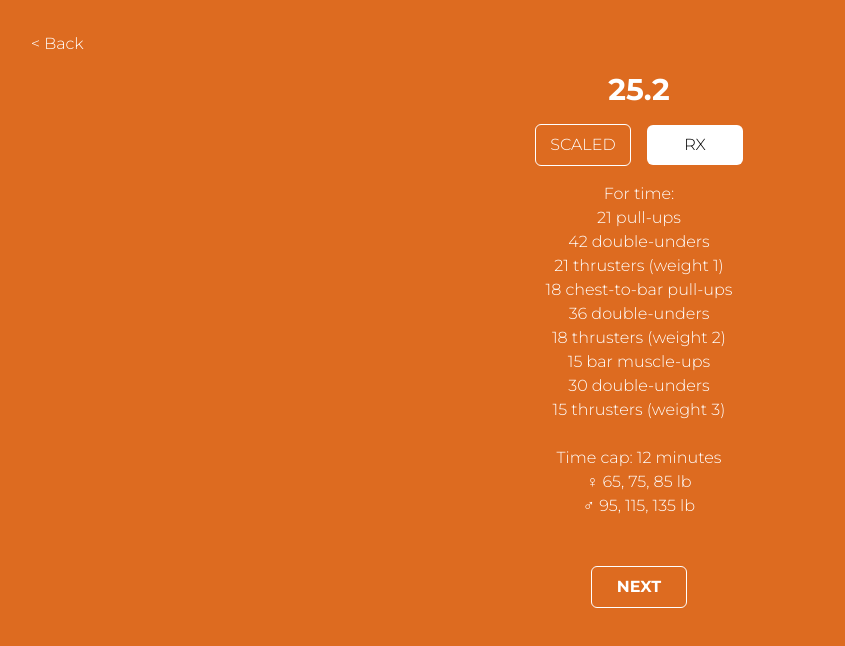
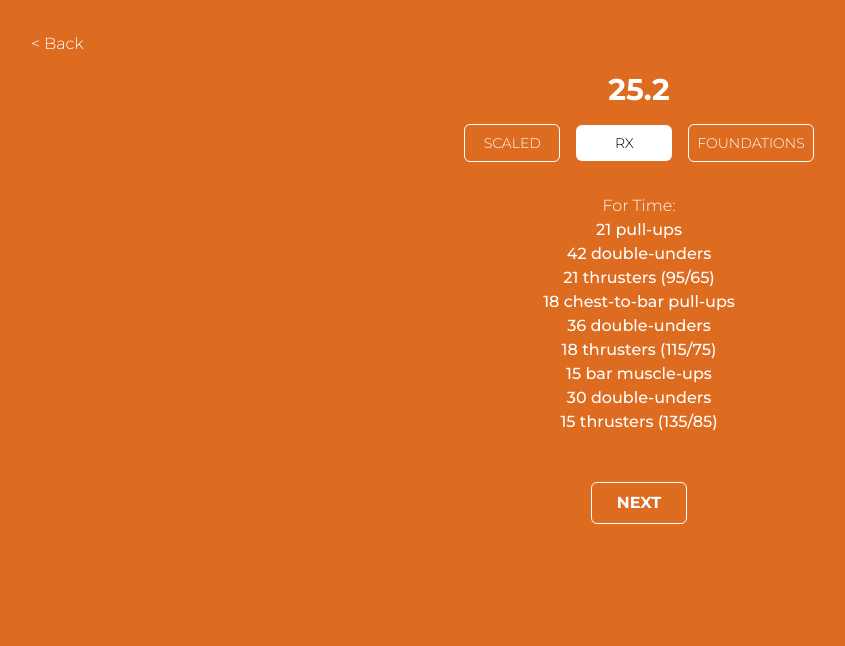
Before and after one commit to altomizawa/open2025, a Next.js app: page /252 in a window 1280 px wide. Shown: the top 646 px of the page, without its empty margins (1-846 px from the left). Built offline with nearby package versions, Linux system fonts and the light colour scheme.

Commit message:
feat: add foundations and clean up code

```diff
--- /dev/null
+++ b/app/252/exercises.js
@@ -0,0 +1,137 @@
+const rx = {
+  exercises: [
+    {
+      name: 'pull-ups',
+      reps: 21
+    },
+    {
+      name: 'double-unders',
+      reps: 42
+    },
+    {
+      name: 'thrusters (95/65)',
+      reps: 21
+    },
+    {
+      name: 'chest-to-bar pull-ups',
+      reps: 18
+    },
+    {
+      name: 'double-unders',
+      reps: 36
+    },
+    {
+      name: 'thrusters (115/75)',
+      reps: 18
+    },
+    {
+      name: 'bar muscle-ups',
+      reps: 15
+    },
+    {
+      name: 'double-unders',
+      reps: 30
+    },
+    {
+      name: 'thrusters (135/85)',
+      reps: 15
+    },
+  ],
+  weights: {
+    male: [95, 115
+    , 135],
+    female: [65, 75, 85]
+  }
+}
+
+const scaled = {
+  exercises: [
+    {
+      name: 'jumping pull-ups',
+      reps: 21
+    },
+    {
+      name: 'single-unders',
+      reps: 42
+    },
+    {
+      name: 'thrusters (65/45)',
+      reps: 21
+    },
+    {
+      name: 'pull-ups',
+      reps: 18
+    },
+    {
+      name: 'single-unders',
+      reps: 36
+    },
+    {
+      name: 'thrusters (85/55)',
+      reps: 18
+    },
+    {
+      name: 'Chest-to-bar pull-ups',
+      reps: 15
+    },
+    {
+      name: 'single-unders',
+      reps: 30
+    },
+    {
+      name: 'thrusters (105/65)',
+      reps: 15
+    },
+  ],
+  weights: {
+    male: [65, 85, 105],
+    female: [45, 55, 65]
+  }
+}
+
+const foundations = {
+  exercises: [
+    {
+      name: 'bent-over-rows',
+      reps: 21
+    },
+    {
+      name: 'jumps',
+      reps: 42
+    },
+    {
+      name: 'thrusters (45/35)',
+      reps: 21
+    },
+    {
+      name: 'jumping pull-ups',
+      reps: 18
+    },
+    {
+      name: 'jumps',
+      reps: 36
+    },
+    {
+      name: 'thrusters (45/35)',
+      reps: 18
+    },
+    {
+      name: 'jumping chest-to-bar pull-ups',
+      reps: 15
+    },
+    {
+      name: 'jumps',
+      reps: 30
+    },
+    {
+      name: 'thrusters (45/35)',
+      reps: 15
+    },
+  ],
+  weights: {
+    male: [45],
+    female: [35]
+  }
+}
+
+export { rx, scaled, foundations }
--- a/app/252/page.js
+++ b/app/252/page.js
@@ -6,19 +6,33 @@ import korLogo from '@/public/kor-crossfit_white.png'
 import { useState } from 'react'
 import TwoFiveTwoDescription from '@/app/components/TwoFiveTwoDescription'
 import TwoFiveTwoTimer from '../components/TwoFiveTwoTimer'
+import { rx, scaled, foundations } from '../252/exercises'
 
 const TwentyFiveTwo = () => {
   const [reps, setReps] = useState(0)
-  const [movement, setMovement] = useState('')
-  const [isRx, setIsRx] = useState(true)
   const [isCounterScreen, setIsCounterScreen] = useState(false)
+  const [category, setCategory] = useState('rx')
+  const [currentWod, setCurrentWod] = useState(rx)
+
+  const handleCategoryChange = (category) => {
+    if (category === 'rx') {
+      setCategory('rx')
+      setCurrentWod(rx)
+    } else if (category === 'scaled') {
+      setCategory('scaled')
+      setCurrentWod(scaled)
+    } else if (category === 'foundations') {
+      setCategory('foundations')
+      setCurrentWod(foundations)
+    }
+  }
 
   return (
     <main className='p-8 flex flex-col h-screen text-white'>
       <Link href="/" className='text-white'>&lt; Back</Link>
       {isCounterScreen && <Image alt='kor logo' src={korLogo} width={200} height={200} className='mx-auto w-12' />}
-      {!isCounterScreen && <TwoFiveTwoDescription isRx={isRx} setIsRx={setIsRx} setIsCounterScreen={setIsCounterScreen}/>}
-      {isCounterScreen && <TwoFiveTwoTimer reps={reps} setReps={setReps} movement={movement} setMovement={setMovement} isRx={isRx}/>}
+      {!isCounterScreen && <TwoFiveTwoDescription setIsCounterScreen={setIsCounterScreen} category={category} currentWod={currentWod} handleCategoryChange={handleCategoryChange}/>}
+      {isCounterScreen && <TwoFiveTwoTimer reps={reps} setReps={setReps} currentWod={currentWod}/ >}
     </main>
   )
 }
--- a/app/components/TwoFiveTwoDescription.jsx
+++ b/app/components/TwoFiveTwoDescription.jsx
@@ -1,72 +1,25 @@
-import React from 'react'
+import { useState } from 'react'
 
-const TwoFiveTwoDescription = ({ setIsRx, isRx, setIsCounterScreen}) => {
+
+const TwoFiveTwoDescription = ({ setIsCounterScreen, category, currentWod, handleCategoryChange }) => {
+  console.log(category)
+
   return (
     <div className='mt-4 w-full text-center flex flex-col items-center gap-4'>
       <h2 className='text-3xl font-bold'>25.2</h2>
-      <div className='space-x-4'>
-        <button onClick={()=>{setIsRx(false)}} className={`border-[1px] rounded-md w-24 py-2 cursor-pointer ${!isRx ? 'bg-white text-black border-none' : ''}`}>SCALED</button>
-        <button onClick={()=>{setIsRx(true)}} className={`border-[1px] rounded-md w-24 py-2 cursor-pointer ${isRx ? 'bg-white text-black border-none' : ''}`}>RX</button>
+      <div className='space-x-4 text-sm'>
+        <button onClick={()=>{handleCategoryChange('scaled')}} className={`border-[1px] rounded-md w-24 py-2 cursor-pointer ${category==='scaled' ? 'bg-white text-black border-none' : ''}`}>SCALED</button>
+        <button onClick={()=>{handleCategoryChange('rx')}} className={`border-[1px] rounded-md w-24 py-2 cursor-pointer ${category==='rx' ? 'bg-white text-black border-none' : ''}`}>RX</button>
+        <button onClick={()=>{handleCategoryChange('foundations')}} className={`border-[1px] rounded-md w-min-24 py-2 px-2 cursor-pointer ${category==='foundations' ? 'bg-white text-black border-none' : ''}`}>FOUNDATIONS</button>
       </div>
-      {
-        isRx ? (
-        <p>For time:
-          <br></br>
-          21 pull-ups
-          <br></br>
-          42 double-unders
-          <br></br>
-          21 thrusters (weight 1)
-          <br></br>
-          18 chest-to-bar pull-ups
-          <br></br>
-          36 double-unders
-          <br></br>
-          18 thrusters (weight 2)
-          <br></br>
-          15 bar muscle-ups
-          <br></br>
-          30 double-unders
-          <br></br>
-          15 thrusters (weight 3)
-          <br></br>
-          <br></br>
-          Time cap: 12 minutes
-          <br></br>
-          ♀ 65, 75, 85 lb
-          <br></br>
-          ♂ 95, 115, 135 lb
-        </p>
-        ) : (
-          <p>For time:
-          <br></br>
-          21 jumping pull-ups
-          <br></br>
-          42 single-unders
-          <br></br>
-          21 thrusters (weight 1)
-          <br></br>
-          18 pull-ups
-          <br></br>
-          36 single-unders
-          <br></br>
-          18 thrusters (weight 2)
-          <br></br>
-          15 C2B pull-ups
-          <br></br>
-          30 single-unders
-          <br></br>
-          15 thrusters (weight 3)
-          <br></br>
-          <br></br>
-          Time cap: 12 minutes
-          <br></br>
-          ♀ 45, 45, 65 lb
-          <br></br>
-          ♂ 65, 85, 105 lb
-        </p>
-        )
-      }
+      <div className='mt-4'>
+        <p>For Time:</p>
+        {currentWod.exercises.map((exercise, index) => (
+          <p key={index} className='font-medium text-md'>
+          {exercise.reps} {exercise.name}
+          </p>
+        ))}
+      </div>
       <button onClick={()=>{setIsCounterScreen(true)}} className={`border-[1px] rounded-md w-24 py-2 cursor-pointer font-bold mx-auto mt-8`}>NEXT</button>
     </div>
   )
--- a/app/components/TwoFiveTwoTimer.jsx
+++ b/app/components/TwoFiveTwoTimer.jsx
@@ -1,8 +1,12 @@
 import { useEffect, useState } from 'react'
 
-const TwoFiveTwoTimer = ({ reps, setReps, movement, setMovement, isRx }) => {
+const TwoFiveTwoTimer = ({ reps, setReps, category, currentWod }) => {
   const [isWorkoutOver, setIsWorkoutOver] = useState(false)
   const [tieBreaker, setTieBreaker] = useState(0)
+
+
+  console.log( category, currentWod)
+
   // TIMER START
   const [seconds, setSeconds] = useState(0);
   const [isRunning, setIsRunning] = useState(false);
@@ -89,24 +93,26 @@ const TwoFiveTwoTimer = ({ reps, setReps, movement, setMovement, isRx }) => {
 
   // Function to generate the movement text with completed reps
   const getMovementText = () => {
-    if (reps <= 21 && isRx) return `${repsInSet} / 21 pull-ups`;
-    if (reps <= 21 && !isRx) return `${repsInSet} / 21 jumping pull-ups`;
-    if (reps > 21 && reps <= 63 && isRx) return `${repsInSet} / 42 double-unders`;
-    if (reps > 21 && reps <= 63 && !isRx) return `${repsInSet} / 42 single-unders`;
-    if (reps > 63 && reps <= 84 && isRx) return `${repsInSet} / 21 thrusters (95/65)`;
-    if (reps > 63 && reps <= 84 && !isRx) return `${repsInSet} / 21 thrusters (65/45)`;
-    if (reps > 84 && reps <= 102 && isRx) return `${repsInSet} / 18 chest-to-bar pull-ups`;
-    if (reps > 84 && reps <= 102 && !isRx) return `${repsInSet} / 18 pull-ups`;
-    if (reps > 102 && reps <= 138 && isRx) return `${repsInSet} / 36 double-unders`;
-    if (reps > 102 && reps <= 138 && !isRx) return `${repsInSet} / 36 single-unders`;
-    if (reps > 138 && reps <= 156 && isRx) return `${repsInSet} / 18 thrusters (115/75)`;
-    if (reps > 138 && reps <= 156 && !isRx) return `${repsInSet} / 18 thrusters (85/55)`;
-    if (reps > 156 && reps <= 171 && isRx) return `${repsInSet} / 15 bar muscle-ups`;
-    if (reps > 156 && reps <= 171 && !isRx) return `${repsInSet} / 15 C2B pullups`;
-    if (reps > 171 && reps <= 201 && isRx) return `${repsInSet} / 30 double-unders`;
-    if (reps > 171 && reps <= 201 && !isRx) return `${repsInSet} / 30 single-unders`;
-    if (reps > 201 && reps <= 216 && isRx) return `${repsInSet} / 15 thrusters (135/85)`;
-    if (reps > 201 && reps <= 216 && !isRx) return `${repsInSet} / 15 thrusters (105/65)`;
+    if (reps <= 21) return `${repsInSet} / ${currentWod.exercises[0].reps} ${currentWod.exercises[0].name}`;
+    // if (reps <= 21 && category=== 'rx') return `${repsInSet} / 21 pull-ups`;
+    // if (reps <= 21 && category === 'scaled') return `${repsInSet} / 21 jumping pull-ups`;
+    // if (reps <= 21 && category === 'foundations') return `${repsInSet} / 21 bent-over-rows`;
+    if (reps > 21 && reps <= 63) return `${repsInSet} / ${currentWod.exercises[1].reps} ${currentWod.exercises[1].name}`;
+    // if (reps > 21 && reps <= 63 && !isRx) return `${repsInSet} / 42 single-unders`;
+    if (reps > 63 && reps <= 84) return `${repsInSet} / ${currentWod.exercises[2].reps} ${currentWod.exercises[2].name}`;
+    // if (reps > 63 && reps <= 84 && !isRx) return `${repsInSet} / 21 thrusters (65/45)`;
+    if (reps > 84 && reps <= 102) return `${repsInSet} / ${currentWod.exercises[3].reps} ${currentWod.exercises[3].name}`;
+    // if (reps > 84 && reps <= 102 && !isRx) return `${repsInSet} / 18 pull-ups`;
+    if (reps > 102 && reps <= 138) return `${repsInSet} / ${currentWod.exercises[4].reps} ${currentWod.exercises[4].name}`;
+    // if (reps > 102 && reps <= 138 && !isRx) return `${repsInSet} / 36 single-unders`;
+    if (reps > 138 && reps <= 156) return `${repsInSet}  / ${currentWod.exercises[5].reps} ${currentWod.exercises[5].name}`;
+    // if (reps > 138 && reps <= 156 && !isRx) return `${repsInSet} / 18 thrusters (85/55)`;
+    if (reps > 156 && reps <= 171) return `${repsInSet}  / ${currentWod.exercises[6].reps} ${currentWod.exercises[6].name}`;
+    // if (reps > 156 && reps <= 171 && !isRx) return `${repsInSet} / 15 C2B pullups`;
+    if (reps > 171 && reps <= 201) return `${repsInSet}  / ${currentWod.exercises[7].reps} ${currentWod.exercises[7].name}`;
+    // if (reps > 171 && reps <= 201 && !isRx) return `${repsInSet} / 30 single-unders`;
+    if (reps > 201 && reps <= 216) return `${repsInSet}  / ${currentWod.exercises[8].reps} ${currentWod.exercises[8].name}`;
+    // if (reps > 201 && reps <= 216 && !isRx) return `${repsInSet} / 15 thrusters (105/65)`;
     return "";
   };
 
@@ -165,10 +171,10 @@ const TwoFiveTwoTimer = ({ reps, setReps, movement, setMovement, isRx }) => {
       <div>
 
         <div className='mt-8 flex justify-center gap-4 w-full'>
-          <button onClick={() => {
+          <button onMouseDown={() => {
               setReps(reps - 1)
             }} className={`border-[1px] rounded-md w-1/2 py-2 cursor-pointer font-bold`}>-1</button>
-          <button onClick={() => {
+          <button onMouseDown={() => {
               setReps(reps + 1)
             }} className={`border-[1px] rounded-md w-1/2 py-2 cursor-pointer font-bold`}>+1</button>
         </div>
```
